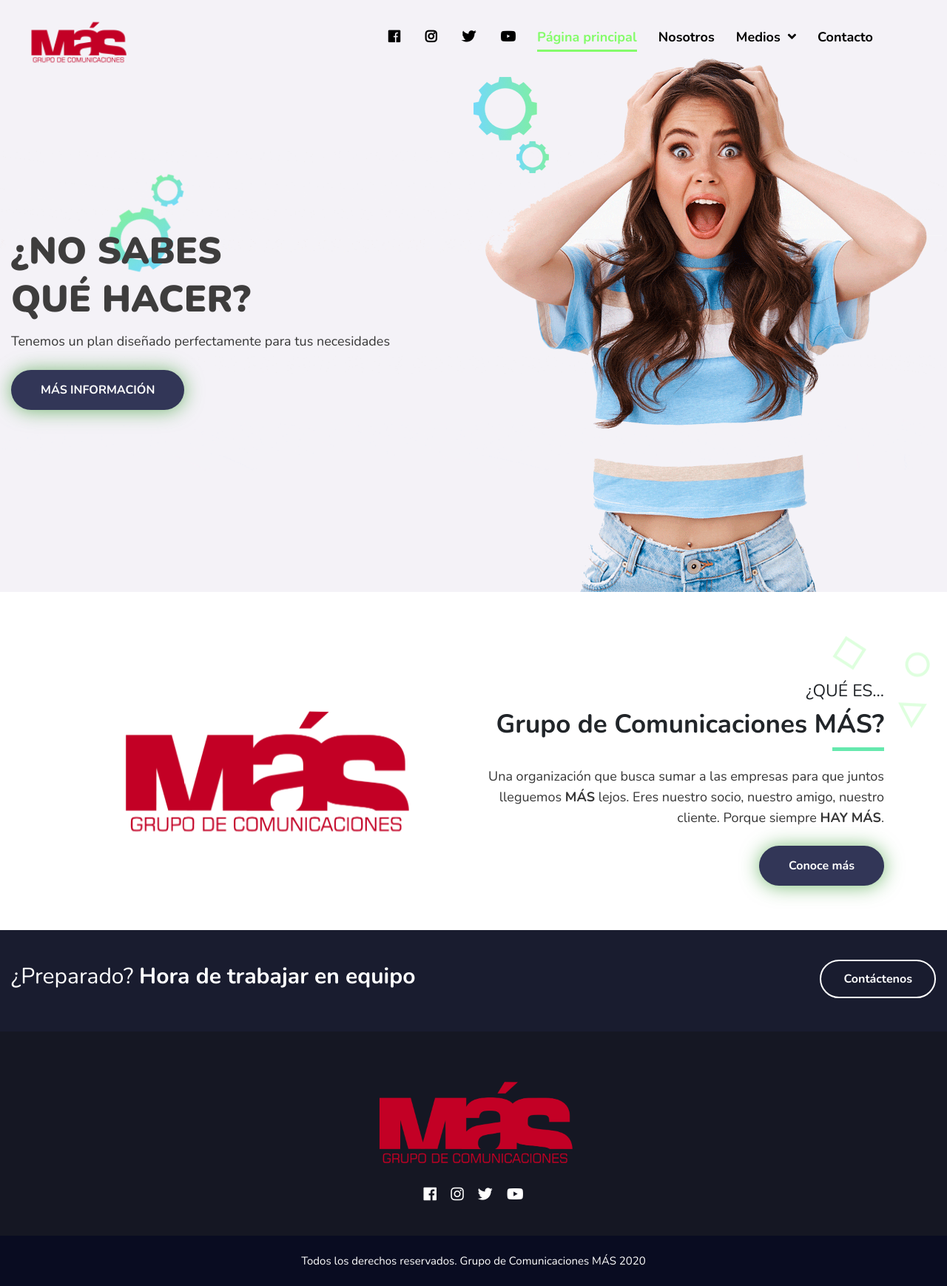
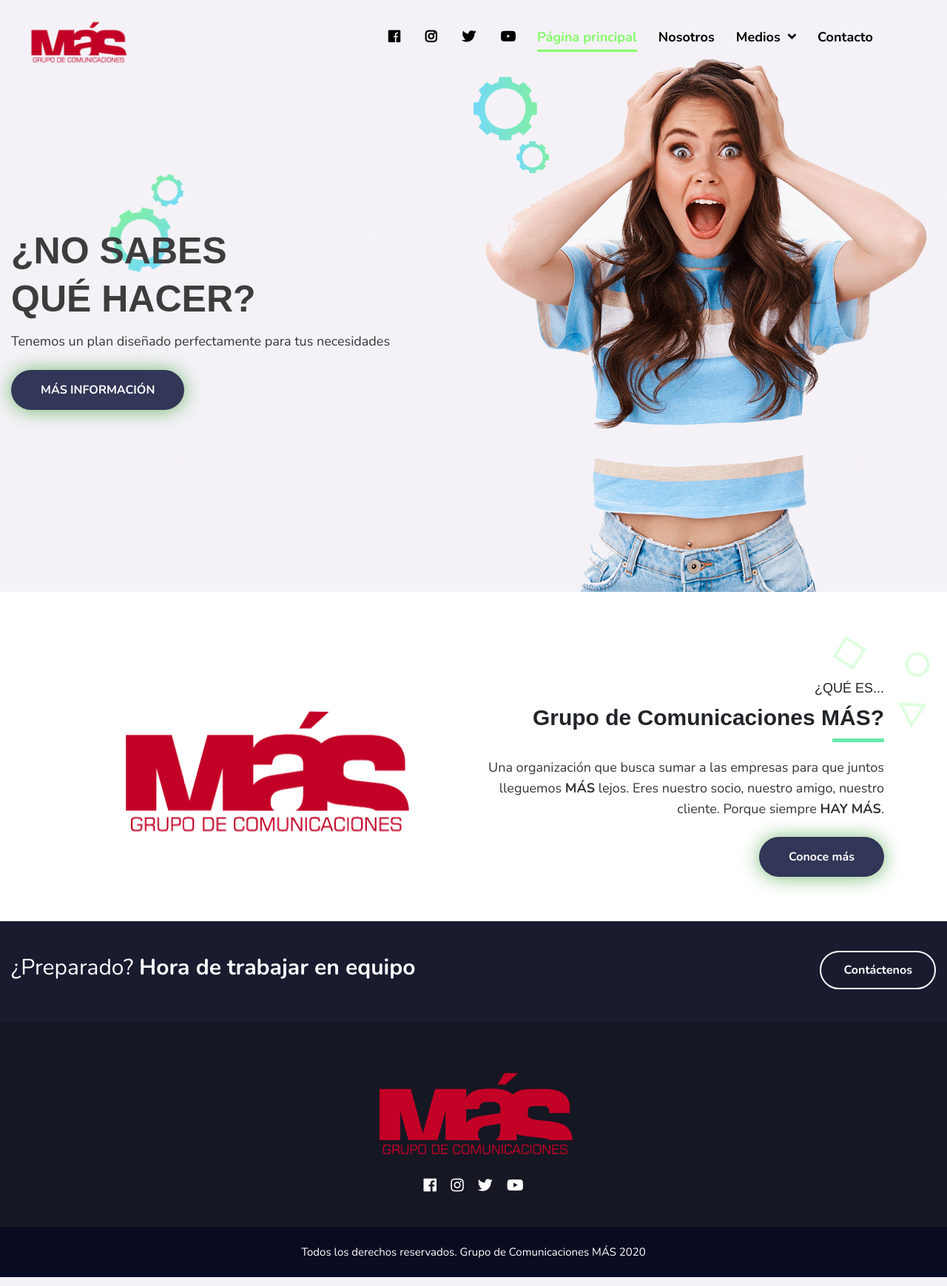
Before and after one commit to IglesiaCucuta/GrupoMAS_Website, a PHP site: page / in a window 1280 px wide. Shown: the whole page at 74% size. Run offline with PHP 8.4, Linux system fonts and the light colour scheme; some libraries are stand-ins or nearby versions; some web fonts are replaced.

Commit message:
New font for headings and bye names

```diff
--- a/contacto.php
+++ b/contacto.php
@@ -47,8 +47,7 @@
 								<i class="fas fa-envelope"></i>
 							</div>
 							<div class="info-content">
-								<h5>Juan Carlos Díaz</h5>
-								<h6>Gerente</h6>
+								<h6>Gerencia</h6>
 								<span>gerencia@grupodecomunicacionesmas.com</span>
 							</div>
 						</div>
@@ -59,7 +58,6 @@
 								<i class="fas fa-envelope"></i>
 							</div>
 							<div class="info-content">
-								<h5>Leidy Romero Guillén</h5>
 								<h6>Contabilidad</h6>
 								<span>contabilidad@grupodecomunicacionesmas.com</span>
 							</div>
@@ -71,7 +69,6 @@
 								<i class="fas fa-envelope"></i>
 							</div>
 							<div class="info-content">
-								<h5>Carol Mendoza</h5>
 								<h6>Ventas y Mercadeo</h6>
 								<span>ventas@grupodecomunicacionesmas.com</span>
 							</div>
--- /dev/null
+++ b/css/antonfirasans.css
@@ -0,0 +1,80 @@
+/* vietnamese */
+@font-face {
+  font-family: 'Anton';
+  font-style: normal;
+  font-weight: 400;
+  src: local('Anton Regular'), local('Anton-Regular'), url(https://fonts.gstatic.com/s/anton/v9/1Ptgg87LROyAm3K8-C8QSw.woff2) format('woff2');
+  unicode-range: U+0102-0103, U+0110-0111, U+1EA0-1EF9, U+20AB;
+}
+/* latin-ext */
+@font-face {
+  font-family: 'Anton';
+  font-style: normal;
+  font-weight: 400;
+  src: local('Anton Regular'), local('Anton-Regular'), url(https://fonts.gstatic.com/s/anton/v9/1Ptgg87LROyAm3K9-C8QSw.woff2) format('woff2');
+  unicode-range: U+0100-024F, U+0259, U+1E00-1EFF, U+2020, U+20A0-20AB, U+20AD-20CF, U+2113, U+2C60-2C7F, U+A720-A7FF;
+}
+/* latin */
+@font-face {
+  font-family: 'Anton';
+  font-style: normal;
+  font-weight: 400;
+  src: local('Anton Regular'), local('Anton-Regular'), url(https://fonts.gstatic.com/s/anton/v9/1Ptgg87LROyAm3Kz-C8.woff2) format('woff2');
+  unicode-range: U+0000-00FF, U+0131, U+0152-0153, U+02BB-02BC, U+02C6, U+02DA, U+02DC, U+2000-206F, U+2074, U+20AC, U+2122, U+2191, U+2193, U+2212, U+2215, U+FEFF, U+FFFD;
+}
+/* cyrillic-ext */
+@font-face {
+  font-family: 'Fira Sans';
+  font-style: normal;
+  font-weight: 400;
+  src: local('Fira Sans Regular'), local('FiraSans-Regular'), url(https://fonts.gstatic.com/s/firasans/v8/va9E4kDNxMZdWfMOD5VvmojLeTY.woff2) format('woff2');
+  unicode-range: U+0460-052F, U+1C80-1C88, U+20B4, U+2DE0-2DFF, U+A640-A69F, U+FE2E-FE2F;
+}
+/* cyrillic */
+@font-face {
+  font-family: 'Fira Sans';
+  font-style: normal;
+  font-weight: 400;
+  src: local('Fira Sans Regular'), local('FiraSans-Regular'), url(https://fonts.gstatic.com/s/firasans/v8/va9E4kDNxMZdWfMOD5Vvk4jLeTY.woff2) format('woff2');
+  unicode-range: U+0400-045F, U+0490-0491, U+04B0-04B1, U+2116;
+}
+/* greek-ext */
+@font-face {
+  font-family: 'Fira Sans';
+  font-style: normal;
+  font-weight: 400;
+  src: local('Fira Sans Regular'), local('FiraSans-Regular'), url(https://fonts.gstatic.com/s/firasans/v8/va9E4kDNxMZdWfMOD5Vvm4jLeTY.woff2) format('woff2');
+  unicode-range: U+1F00-1FFF;
+}
+/* greek */
+@font-face {
+  font-family: 'Fira Sans';
+  font-style: normal;
+  font-weight: 400;
+  src: local('Fira Sans Regular'), local('FiraSans-Regular'), url(https://fonts.gstatic.com/s/firasans/v8/va9E4kDNxMZdWfMOD5VvlIjLeTY.woff2) format('woff2');
+  unicode-range: U+0370-03FF;
+}
+/* vietnamese */
+@font-face {
+  font-family: 'Fira Sans';
+  font-style: normal;
+  font-weight: 400;
+  src: local('Fira Sans Regular'), local('FiraSans-Regular'), url(https://fonts.gstatic.com/s/firasans/v8/va9E4kDNxMZdWfMOD5VvmIjLeTY.woff2) format('woff2');
+  unicode-range: U+0102-0103, U+0110-0111, U+1EA0-1EF9, U+20AB;
+}
+/* latin-ext */
+@font-face {
+  font-family: 'Fira Sans';
+  font-style: normal;
+  font-weight: 400;
+  src: local('Fira Sans Regular'), local('FiraSans-Regular'), url(https://fonts.gstatic.com/s/firasans/v8/va9E4kDNxMZdWfMOD5VvmYjLeTY.woff2) format('woff2');
+  unicode-range: U+0100-024F, U+0259, U+1E00-1EFF, U+2020, U+20A0-20AB, U+20AD-20CF, U+2113, U+2C60-2C7F, U+A720-A7FF;
+}
+/* latin */
+@font-face {
+  font-family: 'Fira Sans';
+  font-style: normal;
+  font-weight: 400;
+  src: local('Fira Sans Regular'), local('FiraSans-Regular'), url(va9E4kDNxMZdWfMOD5Vvl4jL.woff2) format('woff2');
+  unicode-range: U+0000-00FF, U+0131, U+0152-0153, U+02BB-02BC, U+02C6, U+02DA, U+02DC, U+2000-206F, U+2074, U+20AC, U+2122, U+2191, U+2193, U+2212, U+2215, U+FEFF, U+FFFD;
+}
--- a/index.php
+++ b/index.php
@@ -23,6 +23,7 @@
     <!-- Magnific css -->
     <link rel="stylesheet" href="css/magnific-popup.min.css">
     <!-- Main CSS -->
+    <link rel="stylesheet" href="css/antonfirasans.css">
     <link rel="stylesheet" href="style.css">
     <link rel="stylesheet" href="css/responsive.css">
 </head>
--- a/style.css
+++ b/style.css
@@ -244,8 +244,9 @@
 /*1.2 Section Heading*/
 
 .section-heading-1 h4 {
-	font-size: 23px;
-	text-transform: none;
+	font-size: 18px;
+	text-transform: none;
+	font-family: 'Fira Sans', sans-serif;
 }
 
 .section-heading-1 h3 {
@@ -253,8 +254,9 @@
 	font-weight: 700;
 	margin-bottom: 35px;
 	position: relative;
-	font-size: 35px;
-	display: inline-block
+	font-size: 30px;
+	display: inline-block;
+	font-family: 'Fira Sans', sans-serif;
 }
 
 .section-heading-1 h3:before {
@@ -280,17 +282,19 @@
 }
 
 .section-heading-2 h4 {
-	font-size: 23px;
-	text-transform: none;
+	font-size: 25px;
+	text-transform: none;
+	font-family: 'Fira Sans', sans-serif;
 }
 
 .section-heading-2 h3 {
 	text-transform: none;
 	font-weight: 700;
-	margin-bottom: 35px;
+	margin-bottom: 30px;
 	position: relative;
-	font-size: 35px;
-	display: inline-block
+	font-size: 30px;
+	display: inline-block;
+	font-family: 'Fira Sans', sans-serif;
 }
 
 .section-heading-2 h3:before {
@@ -315,6 +319,7 @@
 .section-heading-3 h4 {
 	font-size: 23px;
 	text-transform: none;
+	font-family: 'Fira Sans', sans-serif;
 }
 
 .section-heading-3 h3 {
@@ -324,6 +329,7 @@
 	position: relative;
 	font-size: 35px;
 	display: inline-block
+	font-family: 'Fira Sans', sans-serif;
 }
 
 .section-heading-3 h3:before {
@@ -832,6 +838,7 @@
 	color: #3e3d3d;
 	margin-bottom: 10px;
 	font-weight: 900;
+	font-family: 'Fira Sans', sans-serif;
 }
 
 /*3.4 Header Button */
@@ -1541,6 +1548,7 @@
 	font-weight: 700;
 	color: #323657;
 	text-transform: none;
+	font-family: 'Fira Sans', sans-serif;
 }
 
 .s-blog-content a {
@@ -3096,6 +3104,7 @@
 	font-weight: 600;
 	text-transform: none;
 	margin-bottom: 15px;
+	font-family: 'Fira Sans', sans-serif;
 }
 
 .about-section-separate {
@@ -3189,6 +3198,6 @@
 }
 
 .callto-action-btn a:hover {
-	background: linear-gradient(252.62deg, #84FC6A 8.92%, #48D6F2 96.59%);
+	background: linear-gradient(252.62deg, #323657 8.92%, #323657 96.59%);
 	border: 2px solid transparent
 }
```
Also changed, not shown: nosotros.php (+4 -3 lines).
